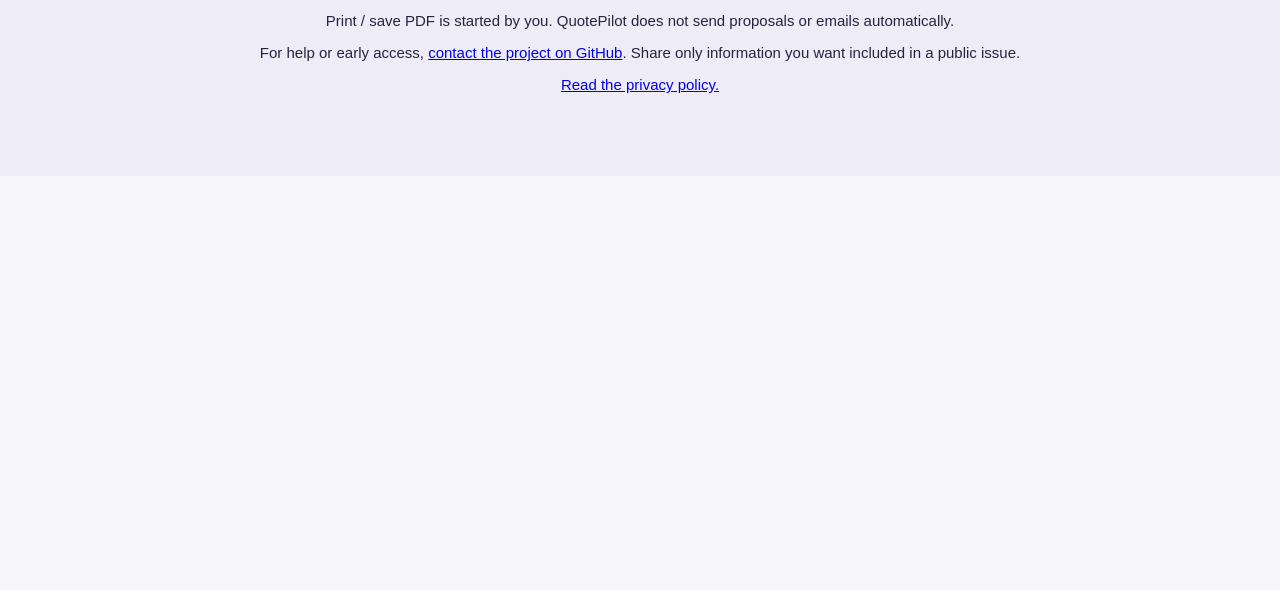
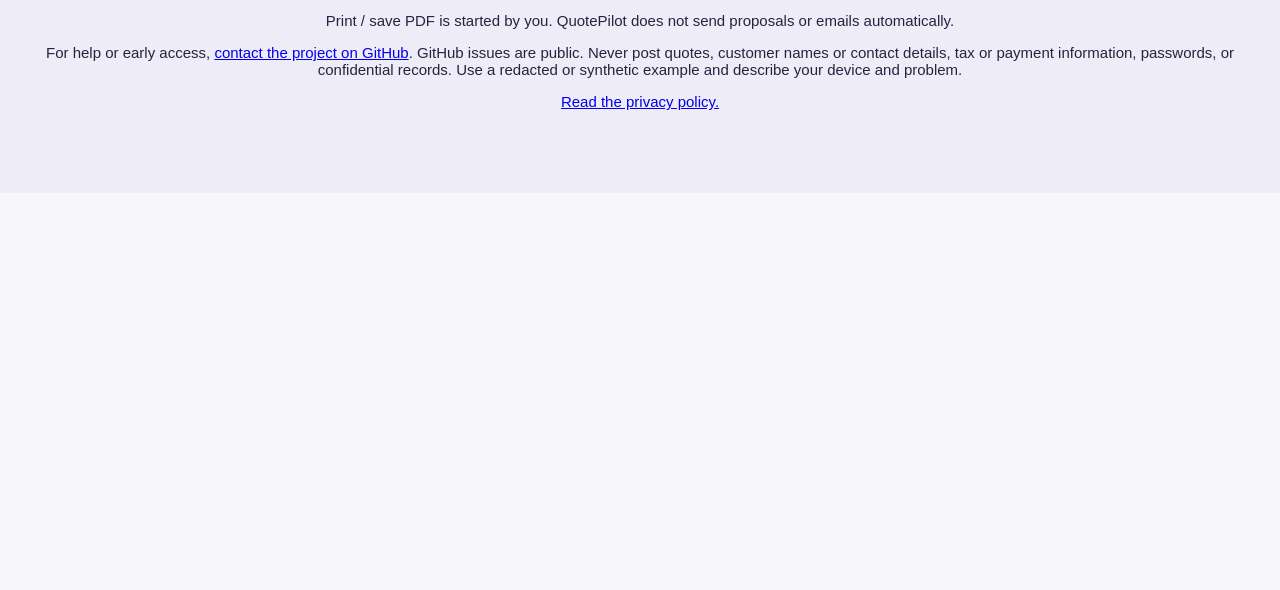
Before and after one commit to marksheininwork-netizen/quotepilot, a plain HTML site: page support.html in a window 1280 px wide. Shown: the part 210-800 px from the top of the page. Drawn offline with Linux system fonts and the light colour scheme.

Commit message:
Protect quote details on support page

```diff
--- a/support.html
+++ b/support.html
@@ -1 +1 @@
-<!doctype html><html lang="en"><head><meta charset="utf-8"><meta name="viewport" content="width=device-width,initial-scale=1"><meta name="theme-color" content="#a8c3a0"><title>Support — QuotePilot</title><link rel="stylesheet" href="style.css"></head><body><main class="section intro"><a class="text-link" href="./">← QuotePilot</a><span class="eyebrow">SUPPORT</span><h1>Help with your quote desk.</h1><p>Quotes are saved in the browser and device where you created them. Use Export CSV before clearing site data or moving to another device.</p><p>Print / save PDF is started by you. QuotePilot does not send proposals or emails automatically.</p><p>For help or early access, <a href="https://github.com/marksheininwork-netizen/quotepilot/issues/new?title=QuotePilot%20support">contact the project on GitHub</a>. Share only information you want included in a public issue.</p><p><a href="privacy.html">Read the privacy policy.</a></p></main></body></html>
+<!doctype html><html lang="en"><head><meta charset="utf-8"><meta name="viewport" content="width=device-width,initial-scale=1"><meta name="theme-color" content="#a8c3a0"><title>Support — QuotePilot</title><link rel="stylesheet" href="style.css"></head><body><main class="section intro"><a class="text-link" href="./">← QuotePilot</a><span class="eyebrow">SUPPORT</span><h1>Help with your quote desk.</h1><p>Quotes are saved in the browser and device where you created them. Use Export CSV before clearing site data or moving to another device.</p><p>Print / save PDF is started by you. QuotePilot does not send proposals or emails automatically.</p><p>For help or early access, <a href="https://github.com/marksheininwork-netizen/quotepilot/issues/new?title=QuotePilot%20support">contact the project on GitHub</a>. GitHub issues are public. Never post quotes, customer names or contact details, tax or payment information, passwords, or confidential records. Use a redacted or synthetic example and describe your device and problem.</p><p><a href="privacy.html">Read the privacy policy.</a></p></main></body></html>
```
